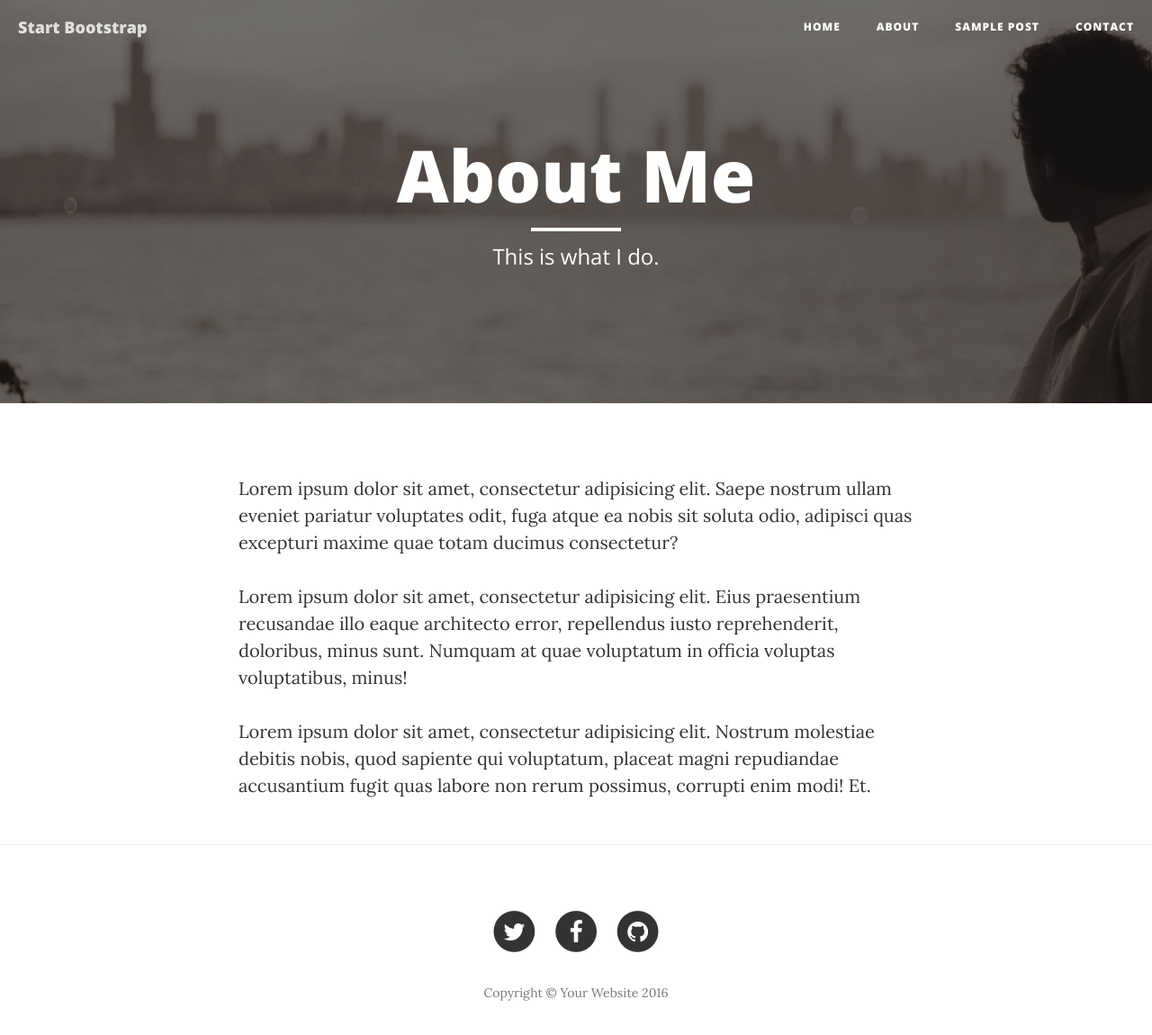
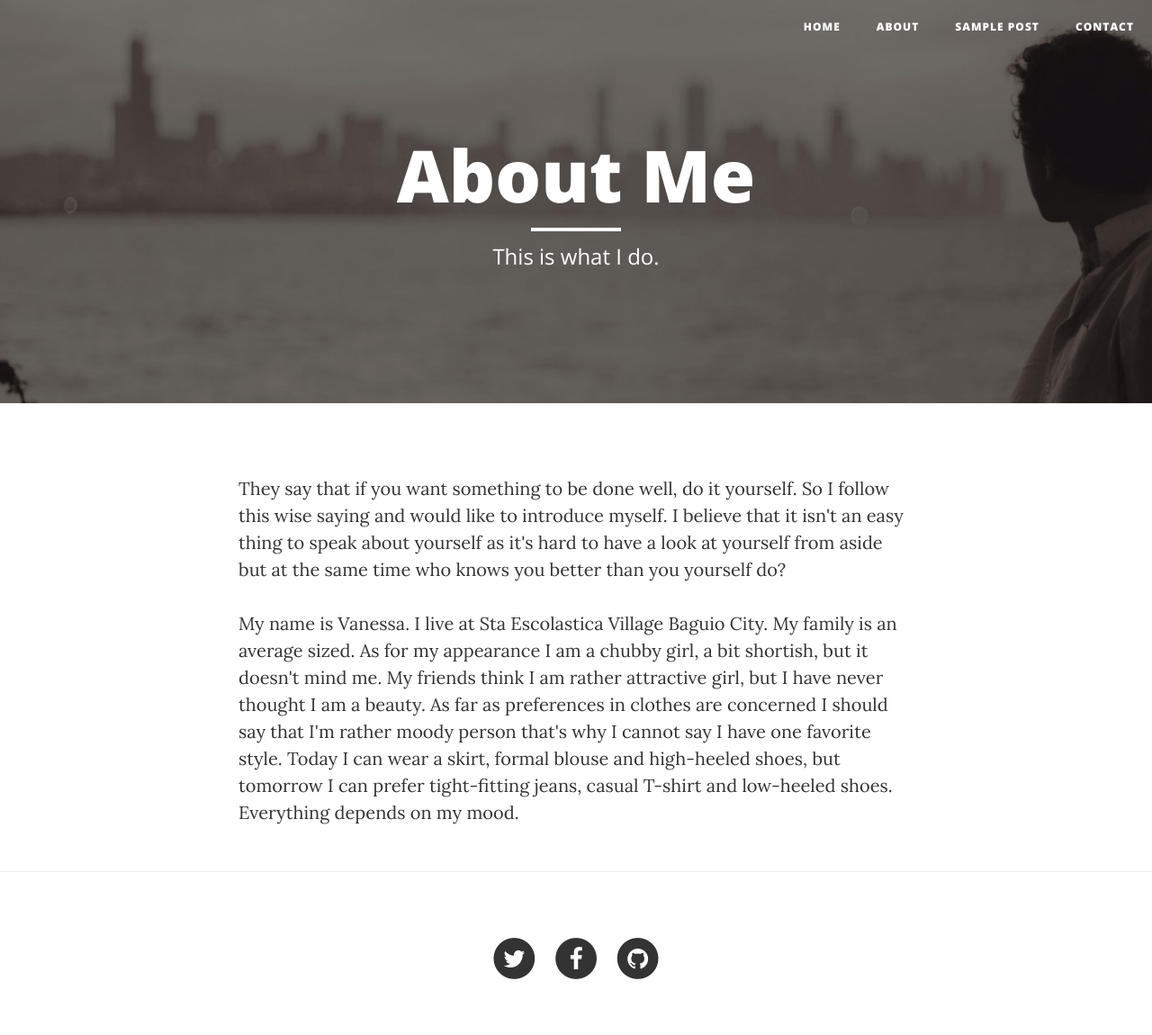
Before and after one commit to vanessagayot/CleanBlog.github.io, a website: page about.html in a window 1280 px wide. Shown: the whole page at 90% size. Drawn offline with nearby package versions, Linux system fonts and the light colour scheme.

Commit message:
Update about.html

```diff
--- a/about.html
+++ b/about.html
@@ -39,10 +39,10 @@
             <!-- Brand and toggle get grouped for better mobile display -->
             <div class="navbar-header page-scroll">
                 <button type="button" class="navbar-toggle" data-toggle="collapse" data-target="#bs-example-navbar-collapse-1">
-                    <span class="sr-only">Toggle navigation</span>
+                    <span class="sr-only">
                     Menu <i class="fa fa-bars"></i>
                 </button>
-                <a class="navbar-brand" href="index.html">Start Bootstrap</a>
+                <a class="navbar-brand" href="index.html"></a>
             </div>
 
             <!-- Collect the nav links, forms, and other content for toggling -->
@@ -87,9 +87,9 @@
     <div class="container">
         <div class="row">
             <div class="col-lg-8 col-lg-offset-2 col-md-10 col-md-offset-1">
-                <p>Lorem ipsum dolor sit amet, consectetur adipisicing elit. Saepe nostrum ullam eveniet pariatur voluptates odit, fuga atque ea nobis sit soluta odio, adipisci quas excepturi maxime quae totam ducimus consectetur?</p>
-                <p>Lorem ipsum dolor sit amet, consectetur adipisicing elit. Eius praesentium recusandae illo eaque architecto error, repellendus iusto reprehenderit, doloribus, minus sunt. Numquam at quae voluptatum in officia voluptas voluptatibus, minus!</p>
-                <p>Lorem ipsum dolor sit amet, consectetur adipisicing elit. Nostrum molestiae debitis nobis, quod sapiente qui voluptatum, placeat magni repudiandae accusantium fugit quas labore non rerum possimus, corrupti enim modi! Et.</p>
+                <p>They say that if you want something to be done well, do it yourself. So I follow this wise saying and would like to introduce myself. I believe that it isn't an easy thing to speak about yourself as it's hard to have a look at yourself from aside but at the same time who knows you better than you yourself do?</p>
+                <p>My name is Vanessa. I live at Sta Escolastica Village Baguio City. My family is an average sized. As for my appearance I am a chubby girl, a bit shortish, but it doesn't mind me. My friends think I am rather attractive girl, but I have never thought I am a beauty. As far as preferences in clothes are concerned I should say that I'm rather moody person that's why I cannot say I have one favorite style. Today I can wear a skirt, formal blouse and high-heeled shoes, but tomorrow I can prefer tight-fitting jeans, casual T-shirt and low-heeled shoes. Everything depends on my mood.</p>
+                <p></p>
             </div>
         </div>
     </div>
@@ -127,7 +127,7 @@
                             </a>
                         </li>
                     </ul>
-                    <p class="copyright text-muted">Copyright &copy; Your Website 2016</p>
+                    <p class="copyright text-muted"></p>
                 </div>
             </div>
         </div>
```
